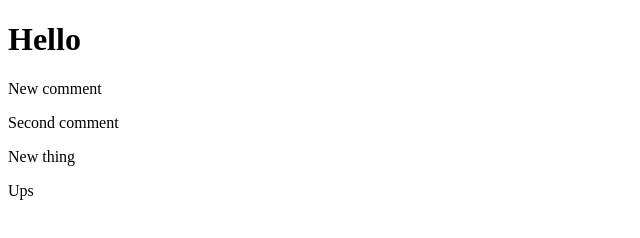
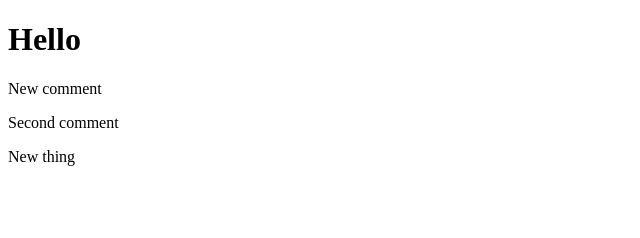
Before and after one commit to LucyJimenez/ds_test, a plain HTML site: page index.html in a window 1280 px wide. Shown: the full height of the page, 0-640 px from the left. Drawn offline with Linux system fonts and the light colour scheme.

Commit message:
Fix typo Fixes #2

```diff
--- a/index.html
+++ b/index.html
@@ -12,7 +12,6 @@
         <p>New comment</p>
         <p>Second comment</p>
         <p>New thing</p>
-        <p>Ups</p>
     </div>
 </body>
 </html>
```
